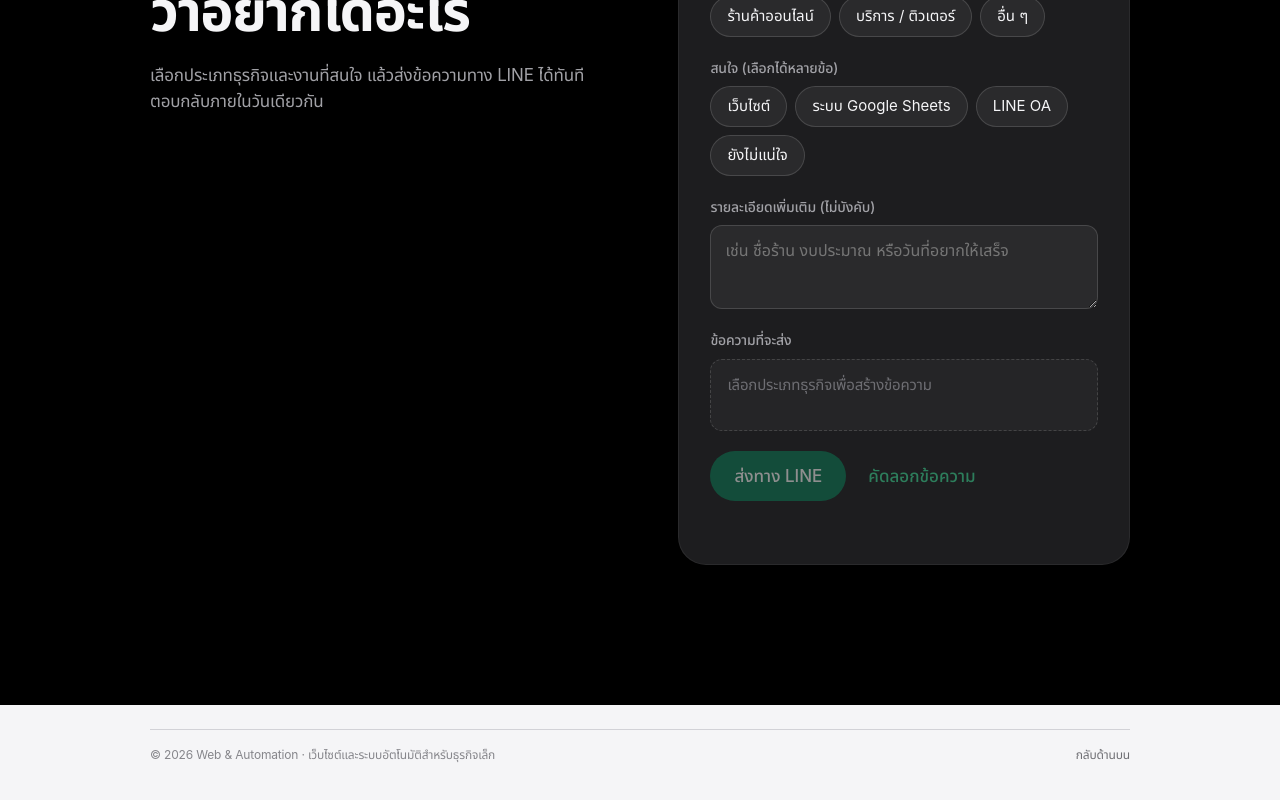
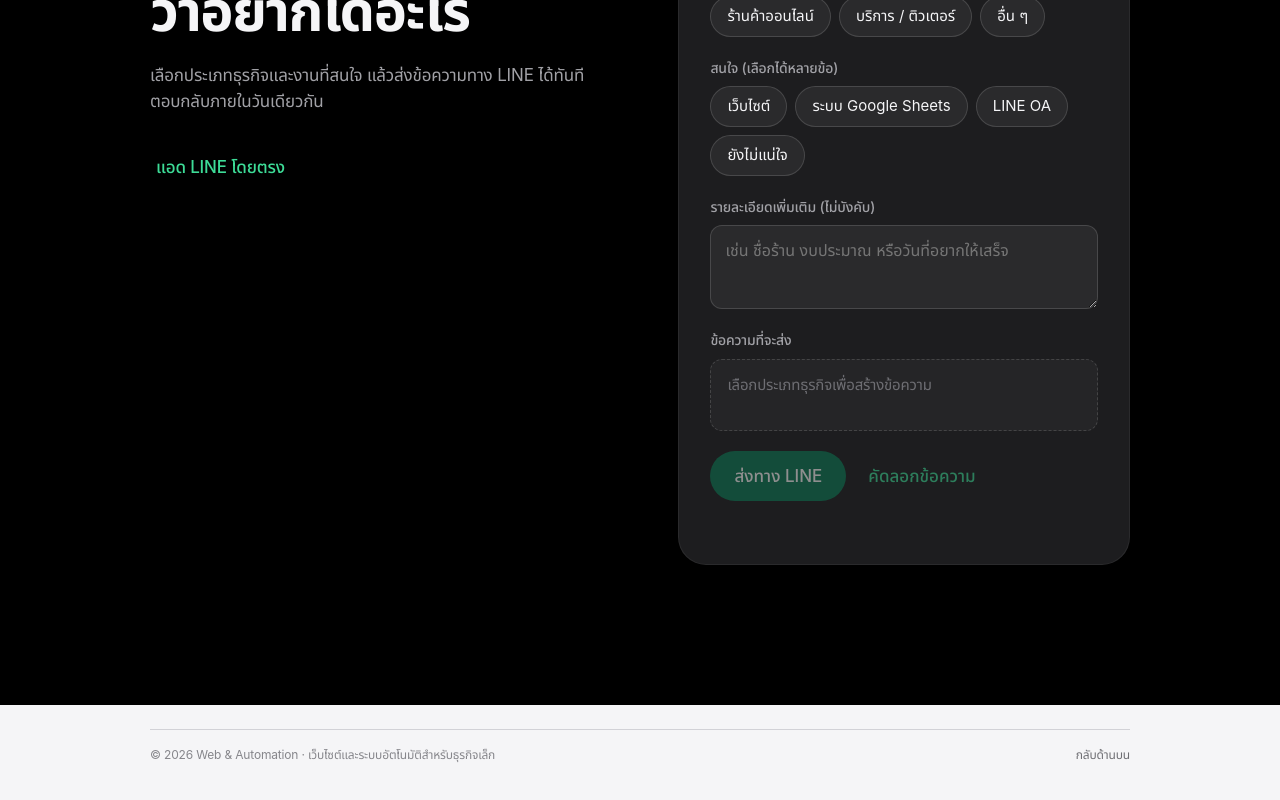
Before and after one commit to PonPaul/services, a plain HTML site: page index.html in a window 1280 px wide. Shown: the part 6007-6807 px from the top of the page. Drawn offline with Linux system fonts and the light colour scheme.

Commit message:
Add LINE contact

```diff
--- a/index.html
+++ b/index.html
@@ -408,7 +408,7 @@ footer a:hover{text-decoration:underline}
 <script>
 /* ===== แก้ 3 บรรทัดนี้ก่อนเผยแพร่ / EDIT THESE BEFORE PUBLISHING ===== */
 const NAME = "";          // ชื่อที่ลูกค้าเห็น เช่น "บุญธรรม"
-const LINE_ID = "";       // "@xxxx" (LINE OA) หรือไอดีส่วนตัว "xxxx"
+const LINE_ID = "tpb1234";       // "@xxxx" (LINE OA) หรือไอดีส่วนตัว "xxxx"
 const FASTWORK_URL = "";  // ลิงก์โปรไฟล์ Fastwork (เว้นว่างได้)
 /* ===================================================================== */
 (() => {
```
